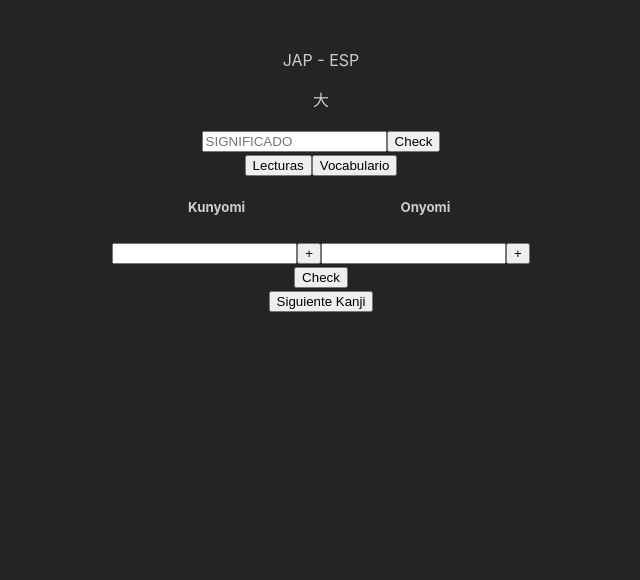
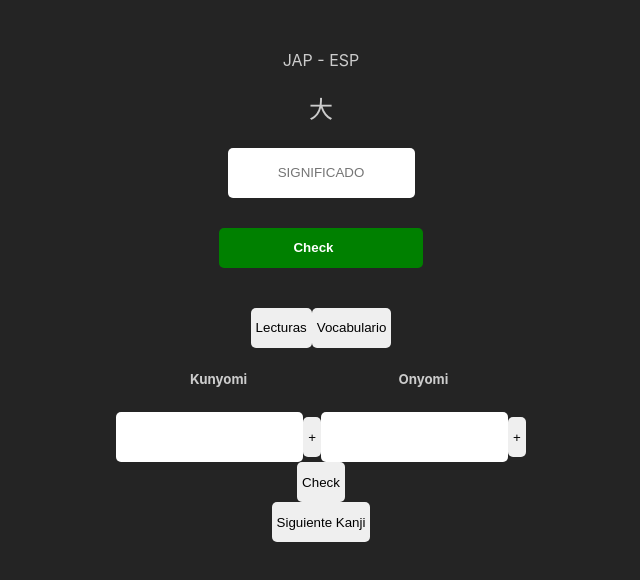
Before and after one commit to ATalaveraDev/learn-kanji, a React (Vite) app: page / in a window 1280 px wide. Shown: the top 580 px of the page, without its empty margins (319-959 px from the left). Built offline with nearby package versions, Linux system fonts and the light colour scheme.

Commit message:
Meaning component styles

```diff
--- a/src/components/FromJapaneseToSpanish/FromJapaneseToSpanish.tsx
+++ b/src/components/FromJapaneseToSpanish/FromJapaneseToSpanish.tsx
@@ -6,7 +6,7 @@ const FromJapaneseToSpanish = () => {
   const data = Sensei.getRandomKanji();
 
   return <>
-    <p>{data.kanji}</p>
+    <h1>{data.kanji}</h1>
     <Meaning value={data.meanings[0]} />
     <Exercises />
     <button type="button">Siguiente Kanji</button>
--- a/src/components/Meaning/Meaning.tsx
+++ b/src/components/Meaning/Meaning.tsx
@@ -1,17 +1,28 @@
 import { useRef, useState } from 'react';
+
+import '../../App.css';
 
 const Meaning = ({value}: {value: string}) => {
   const [result, setResult] = useState('');
   const ref = useRef<HTMLInputElement>(null);
 
+  const correctValue = '✔';
+  const wrongValue = '✗';
+
   const showResult = () => {
-    setResult(value === (ref.current as HTMLInputElement).value ? '✔' : '✗')
+    setResult(value === (ref.current as HTMLInputElement).value ? correctValue : wrongValue)
   }
 
   return (<>
-    <input type="text" name="kanji-meaning" id="meaning-input" placeholder="SIGNIFICADO" ref={ref} />
-    <button type="button" onClick={showResult}>Check</button>
-    <span>{result}</span>
+    <div className="row">
+      <input type="text" name="kanji-meaning" id="meaning-input" placeholder="SIGNIFICADO" ref={ref} />
+    </div>
+    <div className="row">
+      <button className="bnt-check half" type="button" onClick={showResult}>
+        Check
+        <span className={`icon ${result === correctValue ? 'success' : 'error'}`}>{result}</span>
+      </button>
+    </div>
   </>);
 };
 
--- a/src/index.css
+++ b/src/index.css
@@ -19,3 +19,61 @@ body {
   min-width: 320px;
   min-height: 100vh;
 }
+
+input {
+  height: 5vh;
+  border-radius: 5px;
+  border: none;
+  padding: 5px;
+  text-align: center;
+}
+
+input:focus {
+  border: none;
+  outline: rgb(255, 255, 150) auto 1px;
+}
+
+button {
+  height: 5vh;
+  border-radius: 5px;
+  padding: 5px;
+  border: none;
+  cursor: pointer;
+}
+
+/* Layout */
+.row {
+  height: 10vh;
+}
+
+/* Helpers */
+.icon {
+  padding-left: 15px
+}
+
+.success {
+  color: blue
+}
+
+.error {
+  color: red;
+}
+
+/* Buttons */
+.bnt-check {
+  color: #FFF;
+  font-weight: 600;
+  background-color: green;
+}
+
+.bnt-check:hover {
+  background-color: rgb(1, 92, 1);
+}
+
+.half {
+  width: 50%;
+}
+
+.full {
+  width: 100%;
+}
```
